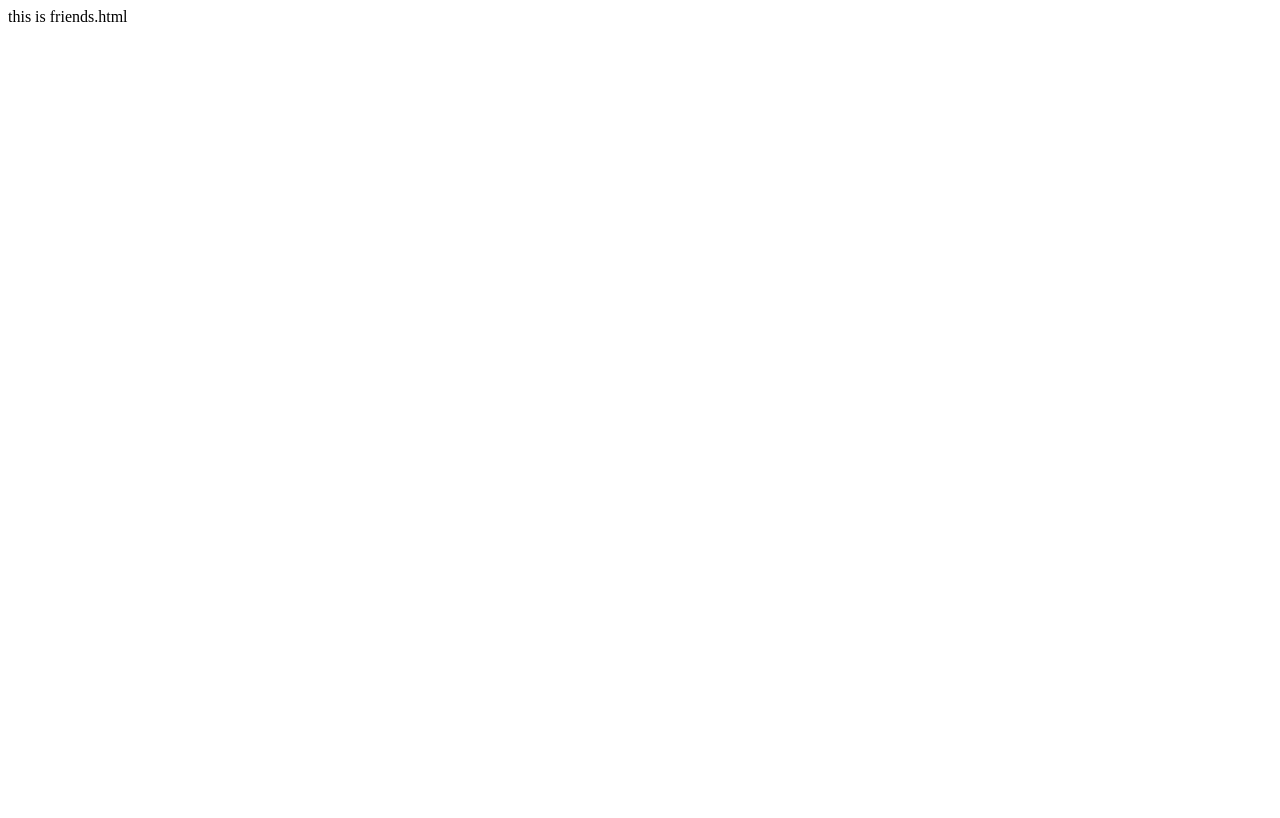
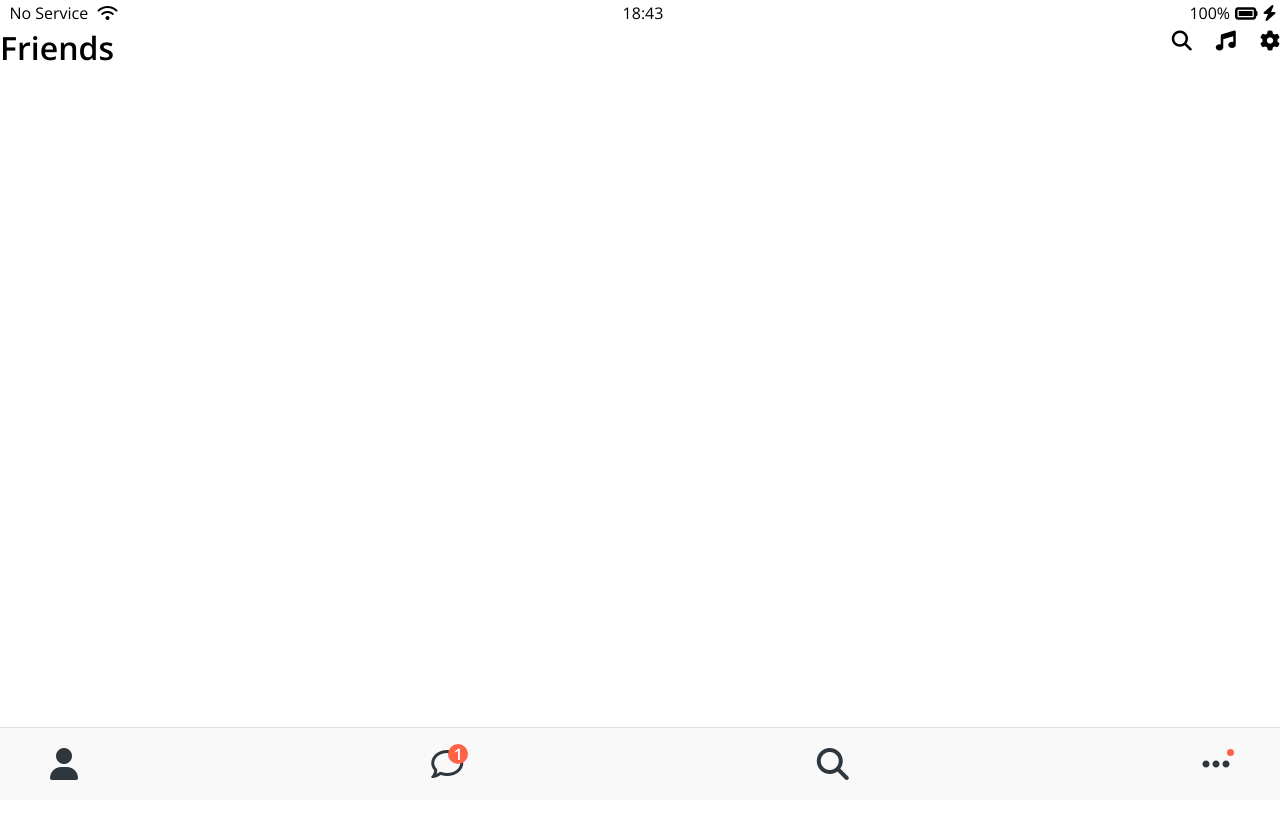
Before and after one commit to song9537/kakao-talk-clone, a plain HTML site: page friends.html in a window 1280 px wide. Shown: the top 818 px of the page. Drawn offline with nearby package versions, Linux system fonts and the light colour scheme.

Commit message:
Created Friends Screen

```diff
--- /dev/null
+++ b/css/components/nav-bar.css
@@ -0,0 +1,51 @@
+.nav {
+    position: fixed;
+    bottom: 0;
+    width: 100%;
+    background-color: #f9f9fa;
+    padding: 20px 50px;
+    box-sizing: border-box; /* important piece to remeber*/
+    border-top: 1px solid rgba(121,121,121,0.2)
+    ;
+}
+
+.nav__list {
+    display: flex;
+    justify-content:  space-between;
+}
+
+.nav__link {
+    position: relative;
+    color: #2e363e;
+
+}
+
+.nav__notification {
+    background-color: tomato;
+    width: 20px;
+    height: 20px;
+    border-radius: 15px;
+    display: flex;
+    justify-content: center;
+    align-items: center;
+    color: white;
+    font-weight: 600;
+    position: absolute;
+    left: 17px;
+    bottom: 17px;
+}
+
+.nav__notification2 {
+    background-color: tomato;
+    width: 7px;
+    height: 7px;
+    border-radius: 15px;
+    display: flex;
+    justify-content: center;
+    align-items: center;
+    color: white;
+    font-weight: 600;
+    position: absolute;
+    left: 25px;
+    bottom: 25px;
+}
--- /dev/null
+++ b/css/components/screen-header.css
@@ -0,0 +1,20 @@
+.screen-header {
+    display: flex;
+    justify-content: space-between;
+    align-items: center
+    padding: 20px;
+    background-color: var(--main-color);
+    position: fixed;
+    width: 100%;
+    box-sizing: border-box;
+    top: 32px;
+}
+
+.screen-header__title {
+    font-size: 32px;
+    font-weight: 600;
+}
+
+.screen-header__icons span{
+    margin-left: 20px;
+}
--- a/css/components/status-bar.css
+++ b/css/components/status-bar.css
@@ -1,4 +1,7 @@
 .status-bar {
+    position: sticky;
+    top: 0;
+    width: 100%;
     display: flex;
     justify-content: center;
     padding: 5px 3px;
--- a/css/reset.css
+++ b/css/reset.css
@@ -50,3 +50,8 @@ table {
 input:focus{
     outline:none;
 }
+
+a {
+	color: inherit;
+	text-decoration: none;
+}
--- a/css/styles.css
+++ b/css/styles.css
@@ -4,10 +4,13 @@
 
 /* Components */
 @import "components/status-bar.css";
+@import "components/nav-bar.css";
+@import "components/screen-header.css";
 
 /* Screens */
 @import "screens/login.css";
 
 body {
     font-family: "Open Sans", sans-serif;
+    height: 1000vh;
 }
--- a/friends.html
+++ b/friends.html
@@ -1 +1,66 @@
-this is friends.html
+<!DOCTYPE html>
+<html lang="en">
+<head>
+    <link rel="stylesheet" href="css/styles.css">
+    <meta charset="UTF-8">
+    <meta name="viewport" content="width=device-width, initial-scale=1.0">
+    <title>Friends - KakaoTalk Clone</title>
+</head>
+<body>
+    <div class="status-bar">
+        <div class="status-bar__column">
+            <span>No Service</span>
+            <i class="fa-solid fa-wifi"></i>
+        </div>
+        <div class="status-bar__column">
+            <span>18:43</span>
+        </div>
+        <div class="status-bar__column">
+            <span>100%</span>
+            <i class="fa-solid fa-battery-full fa-lg"></i>
+            <i class="fa-solid fa-bolt"></i>
+        </div>
+    </div>
+
+    <header class="screen-header">
+        <h1 class="screen-header__title">Friends</h1>
+        <div class="screen-header__icons">
+            <span><i class="fa-solid fa-magnifying-glass fa-lg"></i></span>
+            <span><i class="fa-solid fa-music fa-lg"></i></span>
+            <span><i class="fa-solid fa-gear fa-lg"></i></span>
+        </div>
+    </header>
+
+    <nav class="nav">
+        <ul class="nav__list">
+            <li class="nav__btn">
+                <a class="nav__link" href="friends.html">
+                    <i class="fa-solid fa-user fa-2x">
+                    </i>
+                </a>
+            </li>
+            <li class="nav__btn">
+                <a class="nav__link" href="#">
+                    <span class="nav__notification">1</span>
+                    <i class="fa-regular fa-comment fa-2x">
+                    </i>
+                </a>
+            </li>
+            <li class="nav__btn">
+                <a class="nav__link" href="#">
+                    <i class="fa-solid fa-magnifying-glass fa-2x">
+                    </i>
+                </a>
+            </li>
+            <li class="nav__btn"><a class="nav__link" href="#">
+                <span class="nav__notification2"></span>
+                <i class="fa-solid fa-ellipsis fa-2x">
+                </i>
+            </a>
+        </li>
+        </ul>
+    </nav>
+
+    <script src="https://kit.fontawesome.com/a1f0a70375.js" crossorigin="anonymous"></script>
+</body>
+</html>
```
